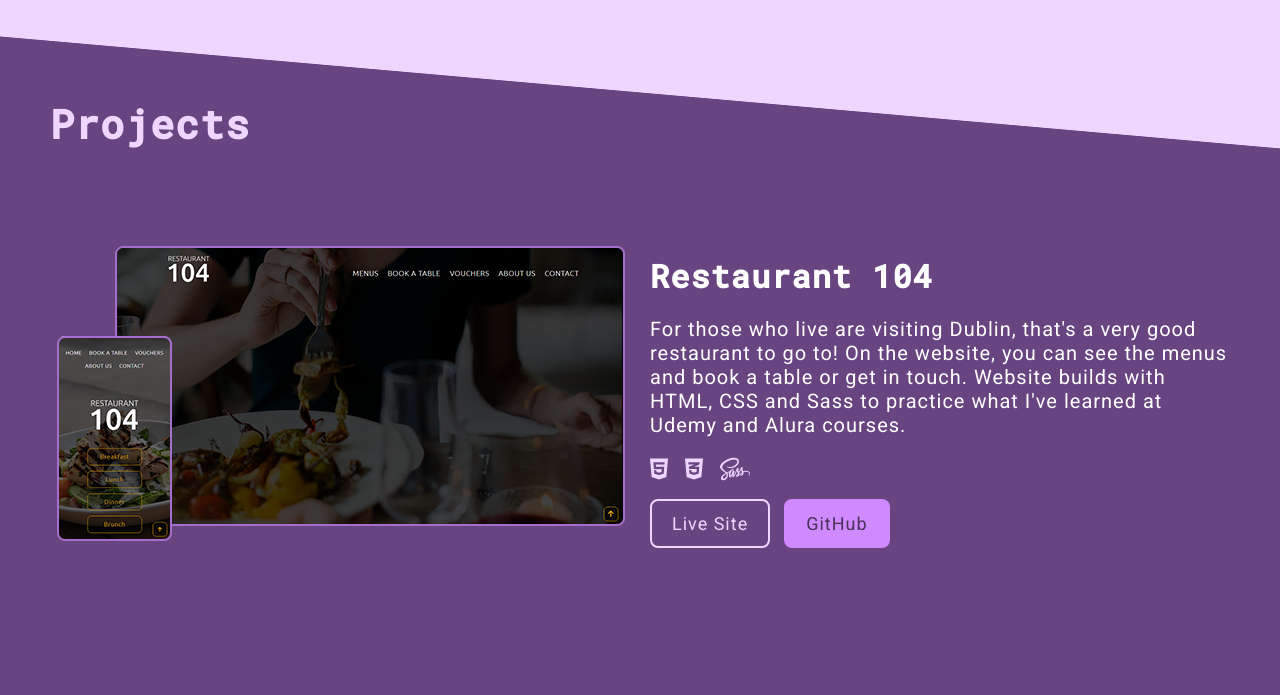
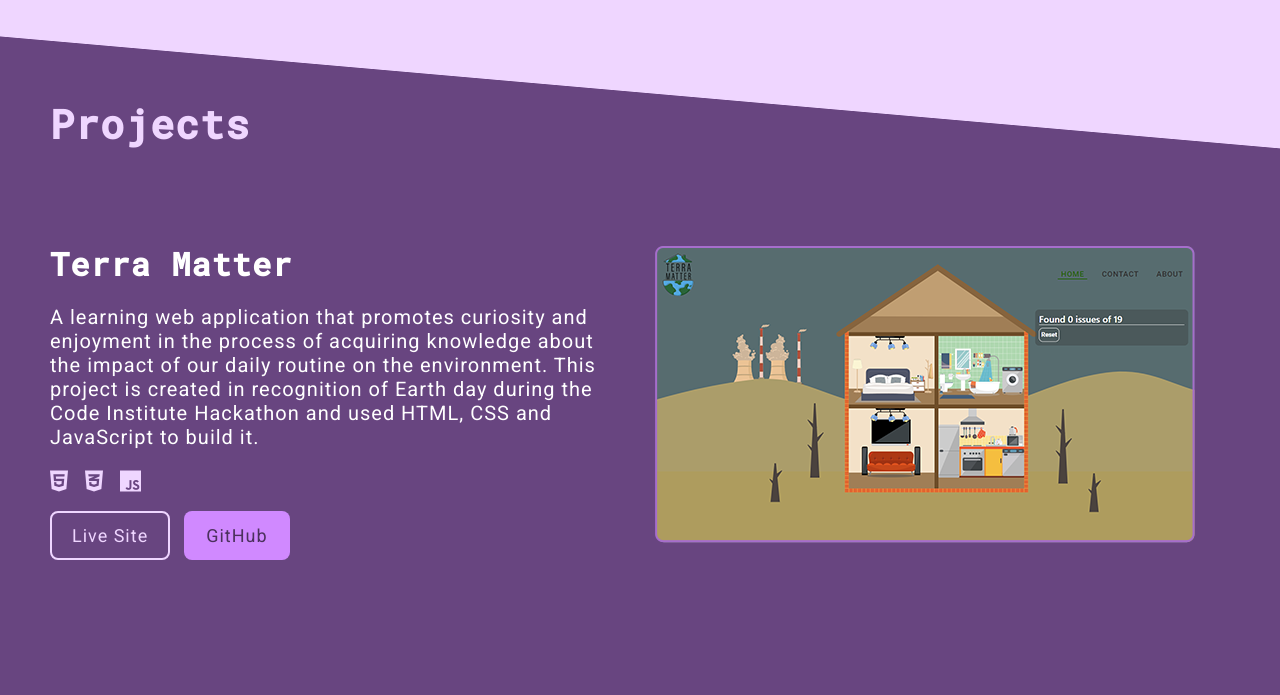
Before and after one commit to cinthiafontoura/portfolio, a website: page index.html in a window 1280 px wide. Shown: the part 553-1248 px from the top of the page. Drawn offline with Linux system fonts and the light colour scheme.

Commit message:
Add comments to the html and a new project to the projects section

```diff
--- a/index.html
+++ b/index.html
@@ -4,13 +4,16 @@
         <meta charset="UTF-8">
         <meta http-equiv="X-UA-Compatible" content="IE=edge">
         <meta name="viewport" content="width=device-width, initial-scale=1.0">
+        <!-- Description of website -->
         <meta name="description" content="A portfolio website where you can see my projects, skills and get in touch.">
         <meta name="keywords" content="Cinthia Fontoura, Portfolio, web developer, HTML, CSS, Dublin, Ireland">
         <meta name="author" content="Cinthia Fontoura">
+        <!-- Favicon -->
         <link rel="apple-touch-icon" sizes="180x180" href="assets/images/favicon/apple-touch-icon.png">
         <link rel="icon" type="image/png" sizes="32x32" href="assets/images/favicon/favicon-32x32.png">
         <link rel="icon" type="image/png" sizes="16x16" href="assets/images/favicon/favicon-16x16.png">
         <link rel="manifest" href="assets/images/favicon/site.webmanifest">
+        <!-- CSS -->
         <link rel="stylesheet" href="assets/styles/style.css">
         <title>Cinthia Fontoura - Portfolio</title>
     </head>
@@ -38,6 +41,7 @@
             </div>
         </header>
         <main>
+        <!-- Banner/Introduction section-->
           <section class="banner container">
               <div>
                   <h1 class="banner__title">
@@ -51,10 +55,34 @@
               </div>
               <img class="banner__img" src="assets/images/perfil-animation_hero.gif" alt="Cinthia perfil animation">
           </section>
+          <!-- Projects section -->
           <section class="projects">
+          <!-- This div is used only to make a transversal style -->
               <div class="projects__bg"></div>
               <div class="container">
                   <h2 id="projects" class="projects__title">Projects</h2>
+                  <!-- Project 1 -->
+                  <div class="project__item--right">
+                      <div class="project__info--right">
+                          <h3 class="project__name">Terra Matter</h3>
+                          <p class="project__description">A learning web application that promotes curiosity and enjoyment in the process of acquiring knowledge about the impact of our daily routine on the environment. This project is created in recognition of Earth day during the Code Institute Hackathon and used HTML, CSS and JavaScript to build it.</p>
+                          <ul class="project__technologies">
+                              <li>
+                                  <i class="project__icon fa-brands fa-html5"></i>
+                              </li>
+                              <li>
+                                  <i class="project__icon fa-brands fa-css3-alt"></i>
+                              </li>
+                              <li>
+                                  <i class="project__icon fa-brands fa-js"></i>
+                              </li>
+                          </ul>
+                          <a class="btn btn__ghost--dark project__btn" href="https://cinthiafontoura.github.io/terra-matter/" aria-label="Have a look at the live website (open in a new tab)" target="_blank">Live Site</a>
+                          <a class="btn project__btn" href="https://github.com/cinthiafontoura/terra-matter" aria-label="Have a look at the code on GitHub (open in a new tab)" target="_blank">GitHub</a>
+                      </div>
+                      <img class="project__img" src="assets/images/terra-matter.png" alt="">
+                  </div>
+                  <!-- Project 2 -->
                   <div class="project__item--left">
                       <div class="project__info--left">
                           <h3 class="project__name">Restaurant 104</h3>
@@ -75,6 +103,7 @@
                       </div>
                       <img class="project__img" src="assets/images/restaurant104.png" alt="Desktop and mobile version of Restaurant 104 website">
                   </div>
+                  <!-- Project 3 -->
                   <div class="project__item--right">
                       <div class="project__info--right">
                           <h3 class="project__name">Portfolio</h3>
@@ -90,10 +119,11 @@
                                   <i class="project__icon fa-brands fa-sass"></i>
                               </li>
                           </ul>
-                          <a class="btn project__btn" href="https://github.com/cinthiafontoura/cinthia-fontoura-portfolio" aria-label="Have a look at the code on GitHub (open in a new tab)" target="_blank">GitHub</a>
+                          <a class="btn project__btn" href="https://github.com/cinthiafontoura/portfolio" aria-label="Have a look at the code on GitHub (open in a new tab)" target="_blank">GitHub</a>
                       </div>
                       <img class="project__img" src="assets/images/portfolio.png" alt="Desktop and mobile version of this website">
                   </div>
+                   <!-- Project 4 -->
                   <div class="project__item--left">
                       <div class="project__info--left">
                           <h3 class="project__name">TinDog</h3>
@@ -116,7 +146,9 @@
                   </div>
               </div>
           </section>
+          <!-- About me section -->
           <section class="about">
+          <!-- This div is used only to make a transversal style -->
               <div class="about__bg"></div>
               <div class="container">
                   <h2  id="about" class="about__title">About Me</h2>
@@ -160,7 +192,9 @@
                   </div>
               </div>
           </section>
+          <!-- Contact me section -->
           <section class="contact">
+          <!-- This div is used only to make a transversal style -->
               <div class="contact__bg"></div>
               <div class="container">
                   <h2  id="contact" class="contact__title">Contact Me</h2>
```
Also changed, not shown: assets/images/terra-matter.png (added), 2 other files.
